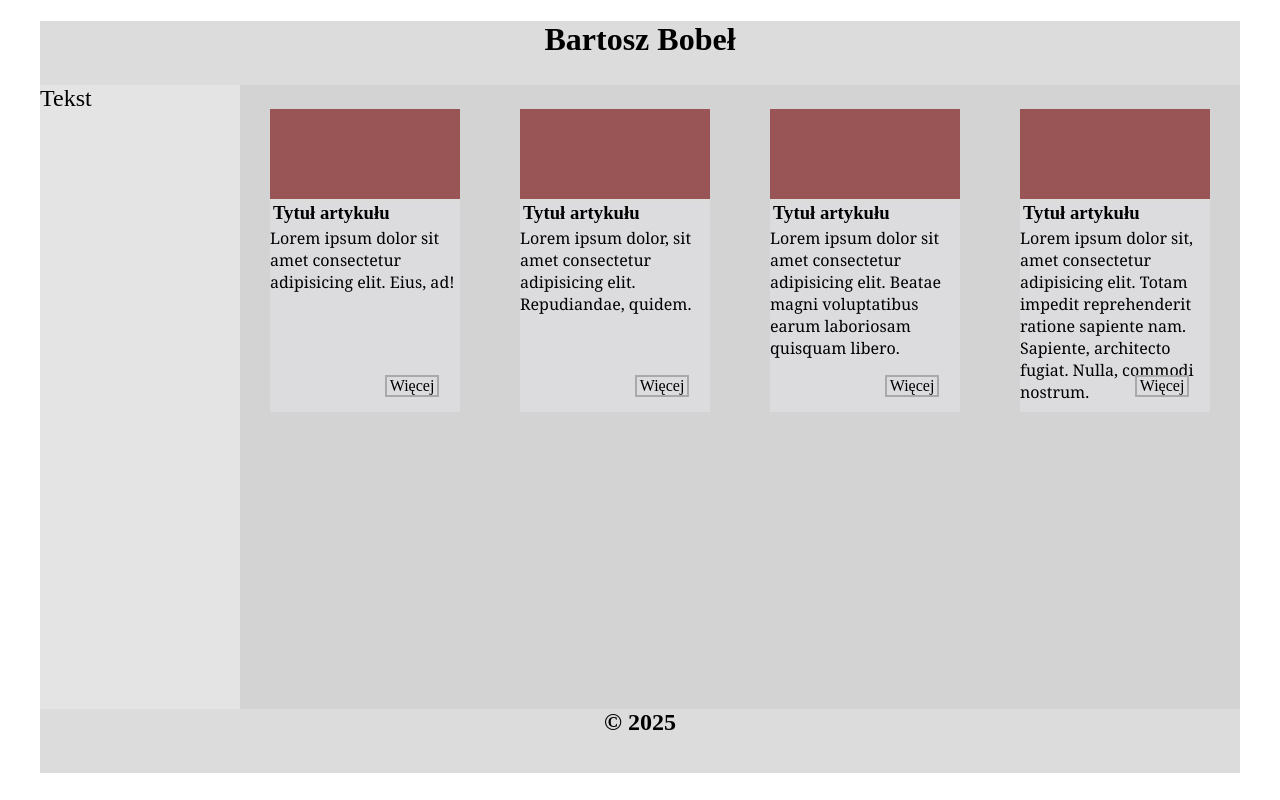
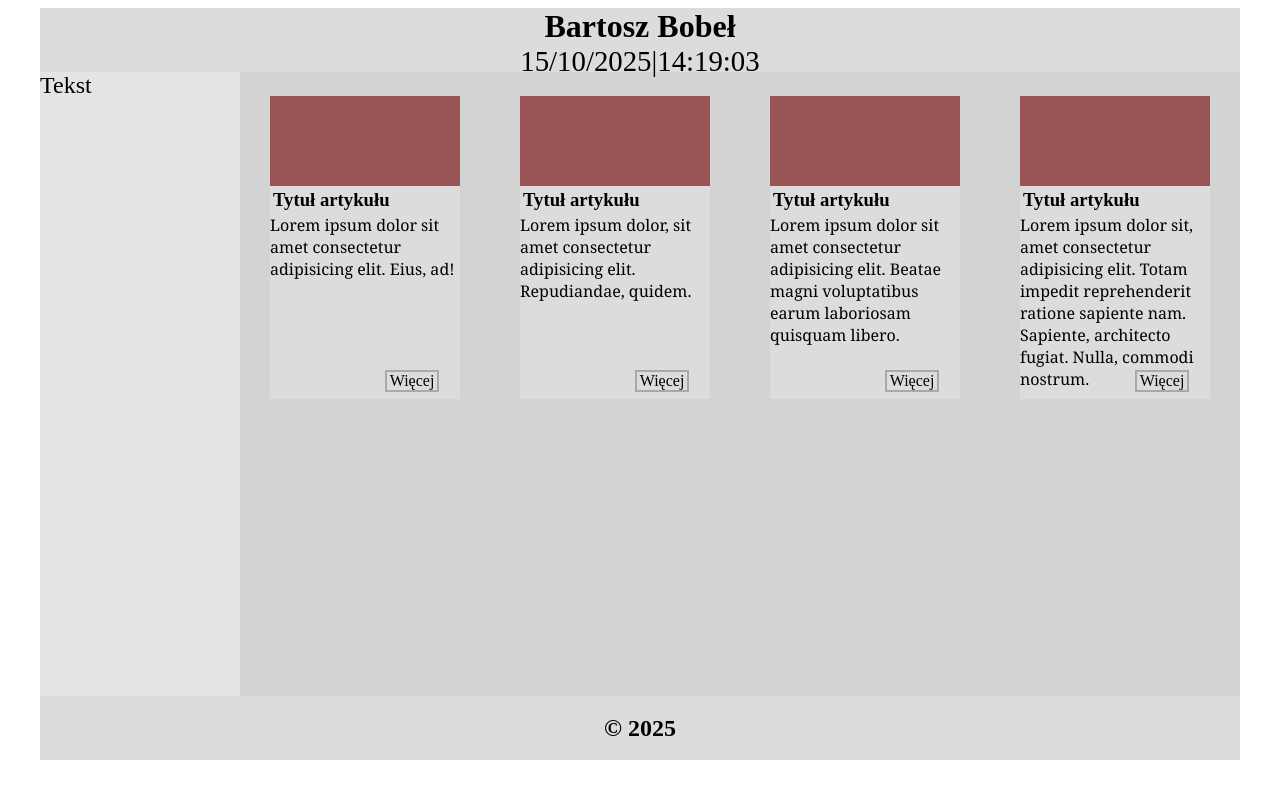
Before and after one commit to BBartosz10/semantyczne, a plain HTML site: page Index.html in a window 1280 px wide. Drawn offline with Linux system fonts and the light colour scheme.

Commit message:
Modyfikacja plików

```diff
--- a/Index.html
+++ b/Index.html
@@ -6,8 +6,30 @@
     <title>Dane</title>
     <link rel="stylesheet" href="style.css">
 
+
+    <script type="text/javascript">
+        function odliczanie() {
+            let Data = new Date();
+
+            let dzien = Data.getDate();
+            let miesiac = Data.getMonth()+1;
+            let rok = Data.getFullYear();
+
+            let godzina = Data.getHours();
+            if(godzina<10) godzina = "0"+godzina;
+            let minuta = Data.getMinutes();
+            if(minuta<10) minuta = "0"+minuta;
+            let sekunda = Data.getSeconds();
+            if(sekunda<10) sekunda = "0"+sekunda;
+
+            document.getElementById("zegar").innerHTML = dzien+"/"+miesiac+"/"+rok+"|"+godzina+":"+minuta+":"+sekunda;
+
+            setTimeout("odliczanie()", 1000)
+        }
+    </script>
+
 </head>
-<body>
+<body onload="odliczanie();">
     <div id="docbody">
         <header>
             <h1>Bartosz Bobeł</h1>
--- a/style.css
+++ b/style.css
@@ -43,7 +43,7 @@
 
     float: right;
 
-    top: 375px;
+    top: 370px;
 
     margin-left: 115px;
 
@@ -65,6 +65,10 @@ a:visited {
 a:active {
     text-decoration: none;
     color: black;
+}
+
+h1 {
+    margin: 0;
 }
 
 h2 {
@@ -116,7 +120,13 @@ footer {
     width: 1200px;
     height: 64px;
 
+    line-height: 64px;
+
     text-align: center;
 
     background-color: #dcdcdc;
 }
+
+#zegar {
+    font-size: 1.8rem;
+}
```
